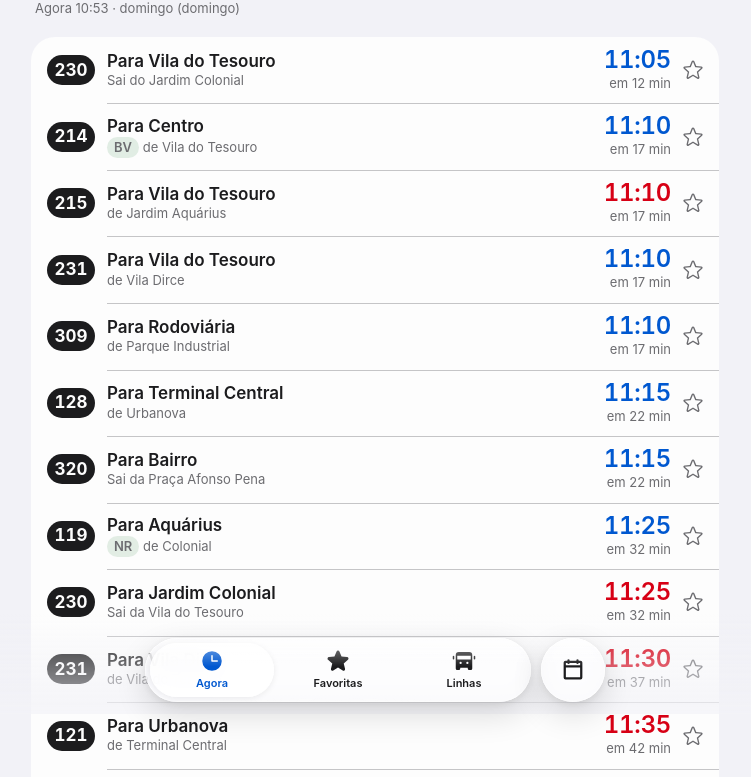
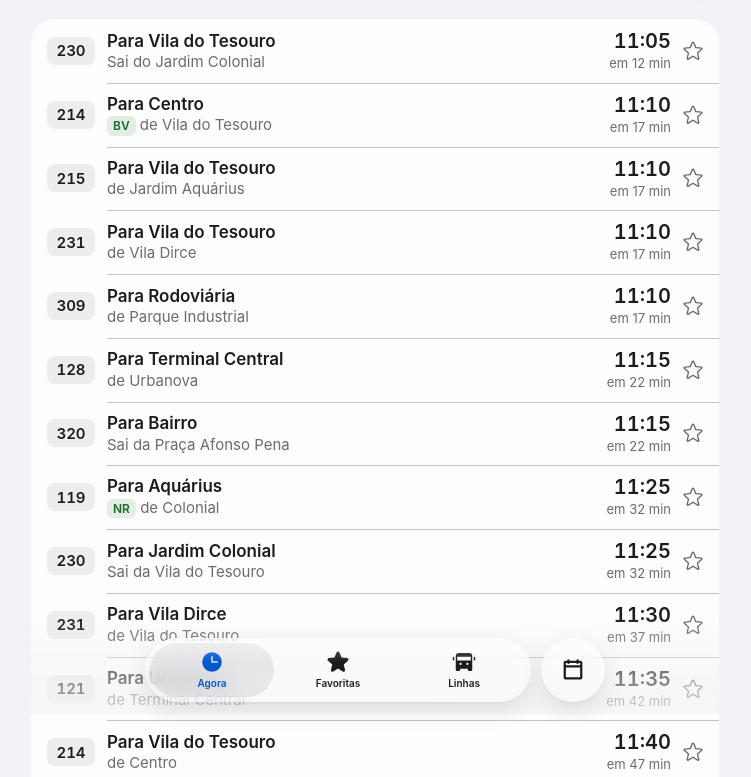
Before and after one commit to tranchop/onibus-sjc, a plain HTML site: page index.html in a window 1280 px wide. Shown: the part 86-863 px from the top of the page, without its empty margins (265-1016 px from the left). Drawn offline with Linux system fonts and the light colour scheme.

Commit message:
Acabamento no estilo Apple: tipografia, cores e vidro
- Remove ajustes manuais de espaçamento: a SF aplica o próprio.
- Números de linha em SF Pro (sem fonte arredondada), em etiqueta cinza.
- Horários em cor de texto; horário grande em peso leve, como no Relógio.
- Vidro mais transparente com borda especular; aba selecionada em cinza.
- Título grande com data e hora logo abaixo.

Co-Authored-By: Claude Opus 5.5 <noreply@anthropic.com>
Claude-Session: https://claude.ai/code/session_01CQY1aiBHD2WUkZ3iru78yr

```diff
--- a/index.html
+++ b/index.html
@@ -28,8 +28,8 @@
   --centro:#0058d0; --bairro:#d70015; --centro-ink:#004fbd; --bairro-ink:#b80012;
   --uv-ink:#196a2d; --ac-ink:#a52a00; --star:#c93400;
   --centro-t:rgba(0,88,208,.12); --uv-t:rgba(31,122,53,.12); --ac-t:rgba(201,52,0,.12);
-  --glass:rgba(250,250,252,.45); --glass-solid:#f7f7fa; --glass-rim:rgba(255,255,255,.85); --glass-hi:rgba(255,255,255,.55); --lens:rgba(255,255,255,.8);
-  --glass-shadow:0 12px 32px rgba(0,0,0,.14),0 2px 8px rgba(0,0,0,.08); --bg-fade:rgba(242,242,247,.72); --sheet:rgba(248,248,251,.86);
+  --glass:rgba(255,255,255,.3); --glass-solid:#f7f7fa; --glass-rim:rgba(255,255,255,.9); --glass-hi:rgba(255,255,255,.35); --lens:rgba(120,120,128,.14);
+  --glass-shadow:0 8px 24px rgba(0,0,0,.1),0 1px 3px rgba(0,0,0,.06); --bg-fade:rgba(242,242,247,.72); --sheet:rgba(248,248,251,.86);
   --bar:rgba(242,242,247,.78); --shadow-thumb:0 3px 8px rgba(0,0,0,.12),0 3px 1px rgba(0,0,0,.04);
   --ease:cubic-bezier(.32,.72,0,1); --ease-out:cubic-bezier(.23,1,.32,1);
   --font:-apple-system,BlinkMacSystemFont,"SF Pro Text","SF Pro","Helvetica Neue",system-ui,"Segoe UI",Roboto,sans-serif;
@@ -45,8 +45,8 @@
     --centro:#409cff; --bairro:#ff6961; --centro-ink:#6cb4ff; --bairro-ink:#ff8a84;
     --uv-ink:#30db5b; --ac-ink:#ffb340; --star:#ffb340;
     --centro-t:rgba(64,156,255,.2); --uv-t:rgba(48,219,91,.2); --ac-t:rgba(255,179,64,.2);
-    --glass:rgba(40,40,44,.42); --glass-solid:#2c2c2e; --glass-rim:rgba(255,255,255,.16); --glass-hi:rgba(255,255,255,.1); --lens:rgba(255,255,255,.17);
-    --glass-shadow:0 12px 32px rgba(0,0,0,.55),0 2px 8px rgba(0,0,0,.35); --bg-fade:rgba(11,11,13,.72); --sheet:rgba(32,32,35,.86);
+    --glass:rgba(28,28,30,.4); --glass-solid:#2c2c2e; --glass-rim:rgba(255,255,255,.28); --glass-hi:rgba(255,255,255,.06); --lens:rgba(255,255,255,.12);
+    --glass-shadow:0 8px 24px rgba(0,0,0,.45),0 1px 3px rgba(0,0,0,.3); --bg-fade:rgba(11,11,13,.72); --sheet:rgba(32,32,35,.86);
     --bar:rgba(11,11,13,.74); --shadow-thumb:0 3px 8px rgba(0,0,0,.32);
     color-scheme:dark;
   }
@@ -58,15 +58,15 @@
   --centro:#409cff; --bairro:#ff6961; --centro-ink:#6cb4ff; --bairro-ink:#ff8a84;
   --uv-ink:#30db5b; --ac-ink:#ffb340; --star:#ffb340;
   --centro-t:rgba(64,156,255,.2); --uv-t:rgba(48,219,91,.2); --ac-t:rgba(255,179,64,.2);
-  --glass:rgba(40,40,44,.42); --glass-solid:#2c2c2e; --glass-rim:rgba(255,255,255,.16); --glass-hi:rgba(255,255,255,.1); --lens:rgba(255,255,255,.17);
-    --glass-shadow:0 12px 32px rgba(0,0,0,.55),0 2px 8px rgba(0,0,0,.35); --bg-fade:rgba(11,11,13,.72); --sheet:rgba(32,32,35,.86);
+  --glass:rgba(28,28,30,.4); --glass-solid:#2c2c2e; --glass-rim:rgba(255,255,255,.28); --glass-hi:rgba(255,255,255,.06); --lens:rgba(255,255,255,.12);
+    --glass-shadow:0 8px 24px rgba(0,0,0,.45),0 1px 3px rgba(0,0,0,.3); --bg-fade:rgba(11,11,13,.72); --sheet:rgba(32,32,35,.86);
     --bar:rgba(11,11,13,.74); --shadow-thumb:0 3px 8px rgba(0,0,0,.32);
   color-scheme:dark;
 }
 *{box-sizing:border-box}
 [hidden]{display:none!important}
 html{-webkit-text-size-adjust:100%}
-body{margin:0;background:var(--bg);color:var(--fg);font-family:var(--font);font-size:17px;line-height:1.35;
+body{margin:0;background:var(--bg);color:var(--fg);font-family:var(--font);font-size:17px;line-height:1.29;
   -webkit-font-smoothing:antialiased;padding-bottom:calc(env(safe-area-inset-bottom,0px) + 116px)}
 button,input{font:inherit;color:inherit;-webkit-tap-highlight-color:transparent}
 button{cursor:pointer;transition:opacity .2s,background-color .2s,transform .16s var(--ease-out)}
@@ -77,12 +77,17 @@ button:active{opacity:.55;transition:none}
    desfoque + saturação do que passa por baixo, borda clara e brilho especular. O vidro fica só na camada
    de navegação; o conteúdo continua sólido para ler bem. */
 .sentinel{height:1px;margin-bottom:-1px}
-.glass{position:relative;background:var(--glass-solid);box-shadow:var(--glass-shadow),inset 0 0 0 .5px var(--glass-rim)}
+.glass{position:relative;background:var(--glass-solid);box-shadow:var(--glass-shadow)}
 @supports ((-webkit-backdrop-filter:blur(1px)) or (backdrop-filter:blur(1px))){
-  .glass{background:var(--glass);-webkit-backdrop-filter:blur(14px) saturate(190%) brightness(1.04);backdrop-filter:blur(14px) saturate(190%) brightness(1.04)}
+  .glass{background:var(--glass);-webkit-backdrop-filter:blur(12px) saturate(180%);backdrop-filter:blur(12px) saturate(180%)}
 }
 .glass::before{content:'';position:absolute;inset:0;border-radius:inherit;pointer-events:none;
-  background:linear-gradient(180deg,var(--glass-hi),transparent 45%),radial-gradient(110% 70% at 50% 135%,var(--glass-hi),transparent 60%)}
+  background:linear-gradient(180deg,var(--glass-hi),transparent 38%)}
+/* borda especular: mais clara no alto à esquerda e embaixo à direita, como a luz no vidro */
+.glass::after{content:'';position:absolute;inset:0;border-radius:inherit;pointer-events:none;padding:1px;
+  background:linear-gradient(140deg,var(--glass-rim),rgba(255,255,255,.08) 32%,rgba(255,255,255,0) 55%,rgba(255,255,255,.08) 72%,var(--glass-rim));
+  -webkit-mask:linear-gradient(#000 0 0) content-box,linear-gradient(#000 0 0);-webkit-mask-composite:xor;
+  mask:linear-gradient(#000 0 0) content-box exclude,linear-gradient(#000 0 0)}
 @media (prefers-reduced-transparency:reduce){.glass{background:var(--glass-solid);-webkit-backdrop-filter:none;backdrop-filter:none}}
 .edge{position:fixed;left:0;right:0;z-index:15;pointer-events:none}
 .edge.top{top:0;height:calc(env(safe-area-inset-top,0px) + 24px);background:linear-gradient(var(--bg),transparent);opacity:0;transition:opacity .2s}
@@ -95,17 +100,19 @@ button:active{opacity:.55;transition:none}
 
 /* Título */
 .top{display:flex;gap:12px;align-items:center}
-.top .num{flex:none;display:grid;place-items:center;min-width:64px;height:52px;padding:0 14px;border-radius:18px;background:var(--tint);color:var(--on-tint);
-  font-family:var(--font-round);font-weight:700;font-size:26px;line-height:1;font-variant-numeric:tabular-nums}
-.top h1{margin:0;font-family:var(--font-display);font-size:22px;font-weight:700;line-height:1.15;letter-spacing:-.01em;text-wrap:balance}
+.top .num{flex:none;display:grid;place-items:center;min-width:56px;height:44px;padding:0 12px;border-radius:12px;background:var(--tint);color:var(--on-tint);
+  font-weight:600;font-size:21px;line-height:1;font-variant-numeric:tabular-nums}
+.top h1{margin:0;font-family:var(--font-display);font-size:22px;font-weight:700;line-height:1.18;text-wrap:balance}
 .top p{margin:3px 0 0;font-size:15px;color:var(--muted)}
-.top.all h1{font-size:34px;line-height:1.1;letter-spacing:.01em}
+.top.all h1{font-size:34px;line-height:1.2}
+.top.all p{display:none}
+.top.all+.ctx{margin-top:-18px;font-size:15px}
 
 /* Grupos (inset grouped) */
 .group{background:var(--surface);border-radius:24px;overflow:hidden}
 .group :focus-visible{outline-offset:-2px}
 .sec{display:flex;flex-direction:column;gap:8px;min-width:0}
-.sec>h2{margin:4px 4px 0;font-family:var(--font-display);font-size:22px;font-weight:700;letter-spacing:-.01em}
+.sec>h2{margin:4px 4px 0;font-family:var(--font-display);font-size:22px;font-weight:700}
 .note,.ctx,.foot,.legend{margin:0 4px;font-size:13px;color:var(--muted);line-height:1.4}
 .ctx{margin-top:-12px}
 
@@ -140,14 +147,14 @@ button:active{opacity:.55;transition:none}
 .ovr{flex:1;min-width:0;display:grid;grid-template-columns:48px minmax(0,1fr) auto;gap:12px;align-items:center;margin:0;padding:11px 0 11px 16px;
   border:0;border-radius:0;background:none;text-align:left}
 .ovr:active{opacity:1;background:var(--fill)}
-.ovr .n{display:grid;place-items:center;height:30px;border-radius:999px;background:var(--fg);color:var(--surface);
-  font-family:var(--font-round);font-weight:700;font-size:17px;font-variant-numeric:tabular-nums}
+.ovr .n{display:grid;place-items:center;height:28px;border-radius:8px;background:var(--fill);color:var(--fg);
+  font-weight:600;font-size:15px;font-variant-numeric:tabular-nums}
 .ovr .d{display:flex;flex-direction:column;gap:1px;min-width:0}
 .ovr .d b{font-weight:600;line-height:1.2;text-wrap:balance}
-.ovr .d span{font-size:13px;color:var(--muted)}
+.ovr .d>span{font-size:15px;color:var(--muted)}
 .ovr .tr{display:flex;flex-direction:column;align-items:flex-end;gap:3px}
-.ovr .t{font-family:var(--font-display);font-weight:600;font-size:24px;line-height:1;letter-spacing:-.01em;font-variant-numeric:tabular-nums}
-.ovr .t.c{color:var(--centro)} .ovr .t.b{color:var(--bairro)}
+.ovr .t{font-family:var(--font-display);font-weight:600;font-size:20px;line-height:1.1;font-variant-numeric:tabular-nums}
+
 .ovr .r{display:flex;gap:4px;align-items:center;font-size:13px;color:var(--muted);white-space:nowrap}
 .star{flex:none;display:grid;place-items:center;width:44px;height:44px;margin-right:4px;border:0;background:none;color:var(--muted)}
 .star .ic{width:22px;height:22px}
@@ -163,8 +170,8 @@ button:active{opacity:.55;transition:none}
 .card.c h2{color:var(--centro)} .card.b h2{color:var(--bairro)}
 .card .route{margin:2px 0 0;font-size:15px;color:var(--muted)}
 .next{display:flex;flex-wrap:wrap;align-items:center;gap:14px;padding:8px 0 14px}
-.big{font-family:var(--font-display);font-weight:600;font-size:60px;line-height:1;letter-spacing:-.02em;font-variant-numeric:tabular-nums}
-.card.c .big{color:var(--centro)} .card.b .big{color:var(--bairro)}
+.big{font-family:var(--font-display);font-weight:300;font-size:62px;line-height:1;font-variant-numeric:tabular-nums}
+
 .meta{display:flex;flex-direction:column;gap:4px;align-items:flex-start;min-width:0}
 .rel{font-size:17px;font-weight:600}
 .more{list-style:none;margin:0 -18px;padding:0}
@@ -175,10 +182,10 @@ button:active{opacity:.55;transition:none}
 .empty{margin:0;padding:4px 0 16px;font-size:15px;color:var(--muted)}
 
 /* Siglas e destaques */
-.tag{display:inline-block;padding:1px 7px;border-radius:999px;font-size:12px;font-weight:600;line-height:1.45;white-space:nowrap}
+.tag{display:inline-block;padding:1px 6px;border-radius:6px;font-size:12px;font-weight:600;line-height:1.45;white-space:nowrap}
 .tag.tc{background:var(--centro-t);color:var(--centro-ink)}
 .tag.uv{background:var(--uv-t);color:var(--uv-ink)} .tag.ac{background:var(--ac-t);color:var(--ac-ink)}
-.soon{padding:1px 8px;border-radius:999px;background:var(--ac-t);color:var(--ac-ink);font-weight:600}
+.soon{color:var(--ac-ink);font-weight:600}
 .tagd{font-size:13px;color:var(--muted)}
 
 /* Grade completa */
@@ -242,15 +249,16 @@ button:active{opacity:.55;transition:none}
   bottom:max(12px,env(safe-area-inset-bottom,0px));max-width:460px;margin:0 auto;display:flex;align-items:center;gap:10px}
 .tabs{flex:1;min-width:0;display:grid;grid-template-columns:repeat(3,minmax(0,1fr));gap:2px;padding:5px;border-radius:999px}
 .tab{display:flex;flex-direction:column;align-items:center;justify-content:center;gap:3px;min-width:0;height:54px;padding:0 4px;border:0;border-radius:999px;
-  background:none;font-size:11px;font-weight:600;transition:transform .18s var(--ease-out),background-color .2s,color .2s}
+  background:none;font-size:10px;font-weight:600;transition:transform .18s var(--ease-out),background-color .2s,color .2s}
 .tab span{max-width:100%;overflow:hidden;text-overflow:ellipsis;white-space:nowrap}
 .tab .ic{width:24px;height:24px}
-.tab[aria-pressed="true"]{background:var(--lens);color:var(--tint);box-shadow:inset 0 0 0 .5px var(--glass-rim),0 1px 6px rgba(0,0,0,.08)}
+.tab[aria-pressed="true"]{background:var(--lens);color:var(--tint)}
 .fab{flex:none;display:grid;place-items:center;width:64px;height:64px;border:0;border-radius:50%;transition:transform .18s var(--ease-out),background-color .2s,color .2s}
 .fab .ic{width:24px;height:24px}
 .fab.glass.on{background:var(--tint);color:var(--on-tint);-webkit-backdrop-filter:none;backdrop-filter:none}
 .tab:active,.fab:active{opacity:1;transform:scale(1.06)}
 .circle{flex:none;display:grid;place-items:center;width:44px;height:44px;border:0;border-radius:50%;background:var(--fill)}
+@supports ((-webkit-backdrop-filter:blur(1px)) or (backdrop-filter:blur(1px))){.circle.glass{background:var(--glass)}}
 .circle .ic{width:18px;height:18px}
 .top .tt{min-width:0;flex:1}
 .top .circle{align-self:flex-start;margin-top:2px}
@@ -303,7 +311,7 @@ dialog.sheet[open]::backdrop{background:rgba(0,0,0,.28)}
 @media (max-width:359px){
   .ovr{grid-template-columns:40px minmax(0,1fr) auto;gap:10px;padding-left:12px}.ovr .n{font-size:15px}.ovr .t{font-size:21px}
   .ovw .star{width:36px}.ovw+.ovw::before,.pkr+.pkr::before{left:62px}.top .num{min-width:56px;height:46px;font-size:22px}
-  .ovr .d>span .tag{display:none}
+  .ovr .d>span .tag{display:none}.ovr .d>span{font-size:13px}
 }
 
 /* Aviso de feriado */
@@ -363,7 +371,7 @@ dialog.sheet[open]::backdrop{background:rgba(0,0,0,.28)}
       <h1 id="lname"></h1>
       <p id="lsub"></p>
     </div>
-    <button class="circle" id="sortBtn" type="button" popovertarget="sortMenu" aria-label="Ordenar lista"><svg class="ic" aria-hidden="true" focusable="false" viewBox="0 0 256 256" fill="currentColor"><path d="M120.49,167.51a12,12,0,0,1,0,17l-32,32a12,12,0,0,1-17,0l-32-32a12,12,0,1,1,17-17L68,179V48a12,12,0,0,1,24,0V179l11.51-11.52A12,12,0,0,1,120.49,167.51Zm96-96-32-32a12,12,0,0,0-17,0l-32,32a12,12,0,0,0,17,17L164,77V208a12,12,0,0,0,24,0V77l11.51,11.52a12,12,0,0,0,17-17Z"/></svg></button>
+    <button class="circle glass" id="sortBtn" type="button" popovertarget="sortMenu" aria-label="Ordenar lista"><svg class="ic" aria-hidden="true" focusable="false" viewBox="0 0 256 256" fill="currentColor"><path d="M120.49,167.51a12,12,0,0,1,0,17l-32,32a12,12,0,0,1-17,0l-32-32a12,12,0,1,1,17-17L68,179V48a12,12,0,0,1,24,0V179l11.51-11.52A12,12,0,0,1,120.49,167.51Zm96-96-32-32a12,12,0,0,0-17,0l-32,32a12,12,0,0,0,17,17L164,77V208a12,12,0,0,0,24,0V77l11.51,11.52a12,12,0,0,0,17-17Z"/></svg></button>
   </header>
   <p class="ctx"><span id="ctx"></span> <button class="link inl" id="ctxReset" type="button" hidden>Voltar para agora</button></p>
   <p class="notice" id="hol" hidden></p>
@@ -640,8 +648,9 @@ function renderCtx(c){
   if(state.day==='auto'){
     const n=spNow(),base=c.base;
     const hd=holidayOf(base);
-    s='Agora '+pad(n.h)+':'+pad(n.mi)+' · '+WEEKDAY[new Date(base).getUTCDay()]+' ('+(hd&&hd.t?(hd.em?'':'feriado, ')+'tabela de ':'')+TYPE_LABEL[c.type]+')';
-    if(c.early)s+=' · madrugada do dia anterior';
+    const wd=WEEKDAY[new Date(base).getUTCDay()];
+    s=wd[0].toUpperCase()+wd.slice(1)+', '+pad(n.h)+':'+pad(n.mi)+' · '+(hd&&hd.t?(hd.em?'':'feriado, ')+'tabela de ':'')+TYPE_LABEL[c.type];
+    if(c.early)s+=' · madrugada';
   }else s='Tabela de '+TYPE_LABEL[c.type];
   if(c.tm!==null)s+=' · a partir das '+fmt(c.tm);
   else if(state.day!=='auto')s+=' · a partir do primeiro horário';
--- a/sw.js
+++ b/sw.js
@@ -1,6 +1,6 @@
 // Guarda a página e os ícones para o app abrir sem internet. A página vem da rede quando houver sinal
 // (até 3,5 s); sem resposta, usa a cópia salva.
-const CACHE = 'onibus-sjc-v1';
+const CACHE = 'onibus-sjc-v2';
 const ASSETS = ['./', './index.html', './manifest.webmanifest', './favicon.svg', './favicon.ico',
   './apple-touch-icon.png', './icon-192.png', './icon-512.png'];
 
```
